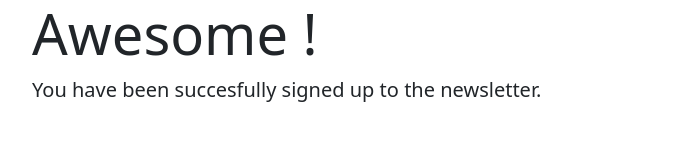
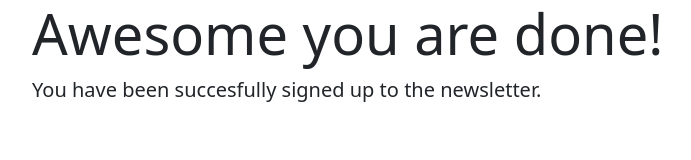
Before and after one commit to gaganajeetHanny0705/Newsletter-SignUp, a website: page success.html in a window 1280 px wide. Shown: the whole page, without its empty margins (50-741 px from the left). Drawn offline with nearby package versions, Linux system fonts and the light colour scheme.

Commit message:
Change in success page

```diff
--- a/success.html
+++ b/success.html
@@ -13,7 +13,7 @@
 <body>
     <div class="jumbotron jumbotron-fluid">
         <div class="container">
-            <h1 class="display-4"> Awesome !</h1>
+            <h1 class="display-4"> Awesome you are done!</h1>
             <p class="lead">You have been succesfully signed up to the newsletter.</p>
         </div>
     </div>
```
